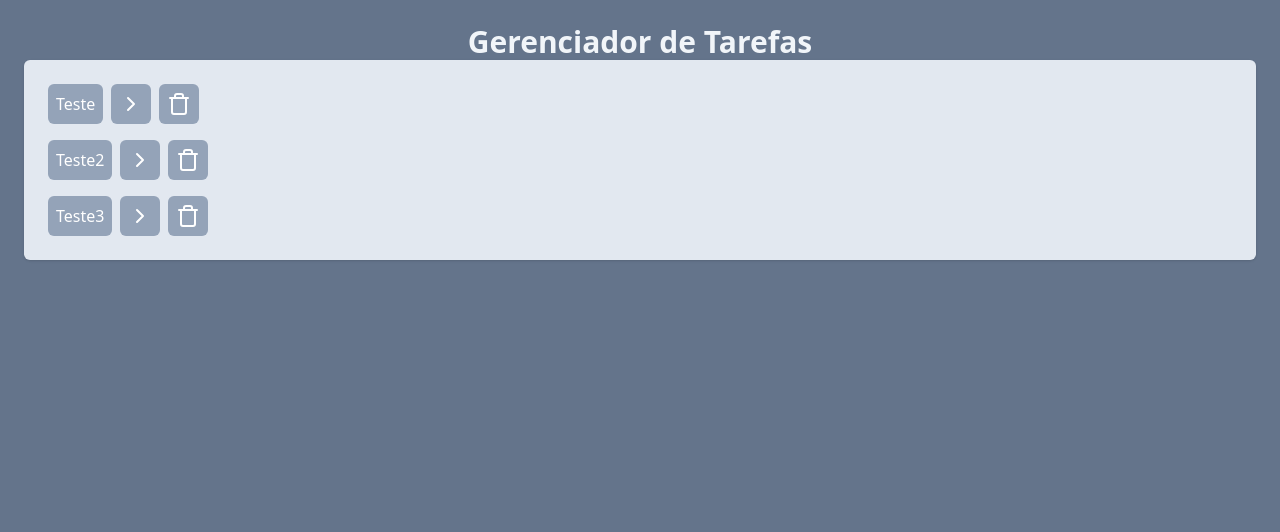
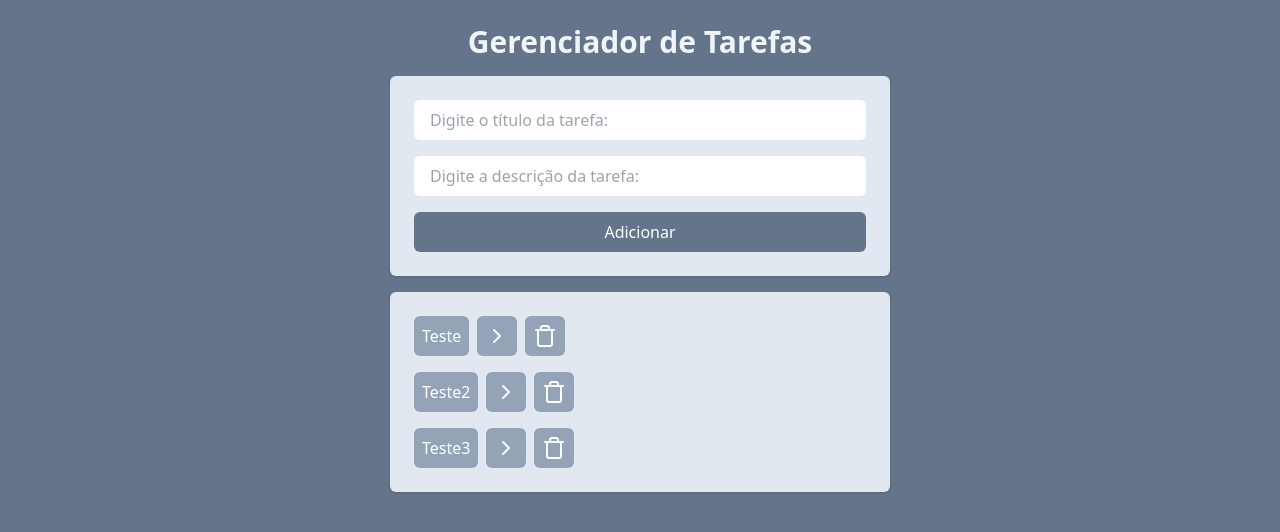
Before and after one commit to brunohro/Gerenciador_de_tarefas_c_react, a React (Vite) app: page / in a window 1280 px wide. Shown: the top 532 px of the page. Built offline with nearby package versions, Linux system fonts and the light colour scheme.

Commit message:
Criando a função adicionar tarefa

```diff
--- a/src/App.jsx
+++ b/src/App.jsx
@@ -1,6 +1,7 @@
 import { useState } from "react";
 // import AddTask from "./components/AddTask";
 import Task from "./components/Task";
+import AddTask from "./components/AddTask";
 
 function App() {
   const [task, setTask] = useState([
@@ -25,6 +26,7 @@
   ]);
 
   function onTaskClick(taskId) {
+    // funcao para completar tarefa
     const newTasks = task.map((task) => {
       if (task.id === taskId) {
         return { ...task, isCompleted: !task.isCompleted };
@@ -36,20 +38,34 @@
   }
 
   function onDeleteTaskClick(taskId) {
+    // funcao para deletar tarefa
     const newTasks = task.filter((t) => t.id != taskId);
     setTask(newTasks);
   }
+
+  function onAddTaskSubmit(title, description) {
+    const newTasks = {
+      id: task.length + 1,
+      title,
+      description,
+      isCompleted: false,
+    };
+    setTask([...task, newTasks]);
+  }
   return (
-    <div className="w-screen h-screen bg-slate-500 justify-center p-6">
+    <div className="w-screen h-screen bg-slate-500 flex justify-center p-6 space-y-4">
+      <div className="w-[500px] space-y-4">
         <h1 className="text-3xl text-slate-100 font-bold text-center">
           Gerenciador de Tarefas
         </h1>
+        <AddTask onAddTaskSubmit={onAddTaskSubmit} />
         <Task
           tasks={task}
           onTaskClick={onTaskClick}
           onDeleteTaskClick={onDeleteTaskClick}
         />
       </div>
+    </div>
   );
 }
 
--- a/src/components/AddTask.tsx
+++ b/src/components/AddTask.tsx
@@ -1,9 +1,34 @@
-import React from "react";
+import React, { useState } from "react";
 
-function AddTask() {
+function AddTask({ onAddTaskSubmit }) {
+  const [title, setTitle] = useState("");
+  const [description, setDescription] = useState("");
   return (
-    <div>
-      <h1 className="text">AddTask</h1>
+    <div className="space-y-4 p-6 bg-slate-200 rounded-md shadow flex flex-col">
+      <input
+        type="text"
+        placeholder="Digite o título da tarefa: "
+        className="border-slate-300 outline-slate-400 px-4 py-2 rounded-md"
+        value={title}
+        onChange={(event) => setTitle(event.target.value)}
+      />
+      <input
+        type="text"
+        placeholder="Digite a descrição da tarefa: "
+        className="border-slate-300 outline-slate-400 px-4 py-2 rounded-md"
+        value={description}
+        onChange={(event) => setDescription(event.target.value)}
+      />
+      <button
+        onClick={() => {
+          onAddTaskSubmit(title, description);
+          setTitle("");
+          setDescription("");
+        }}
+        className="bg-slate-500 text-white px-4 py-2 rounded-md"
+      >
+        Adicionar
+      </button>
     </div>
   );
 }
--- a/src/components/Task.jsx
+++ b/src/components/Task.jsx
@@ -16,7 +16,7 @@
             <ChevronRightIcon />
           </button>
           <button
-            onClick={() => props.onDeleteTaskClick(task.id)}
+            onClick={() => props.onDeleteTaskClick(task.id)} // chamando a minha funcao de deletar
             className="bg-slate-400 text-white p-2 rounded-md"
           >
             <TrashIcon />
```
Lines whose indentation alone changed are shown as unchanged.
